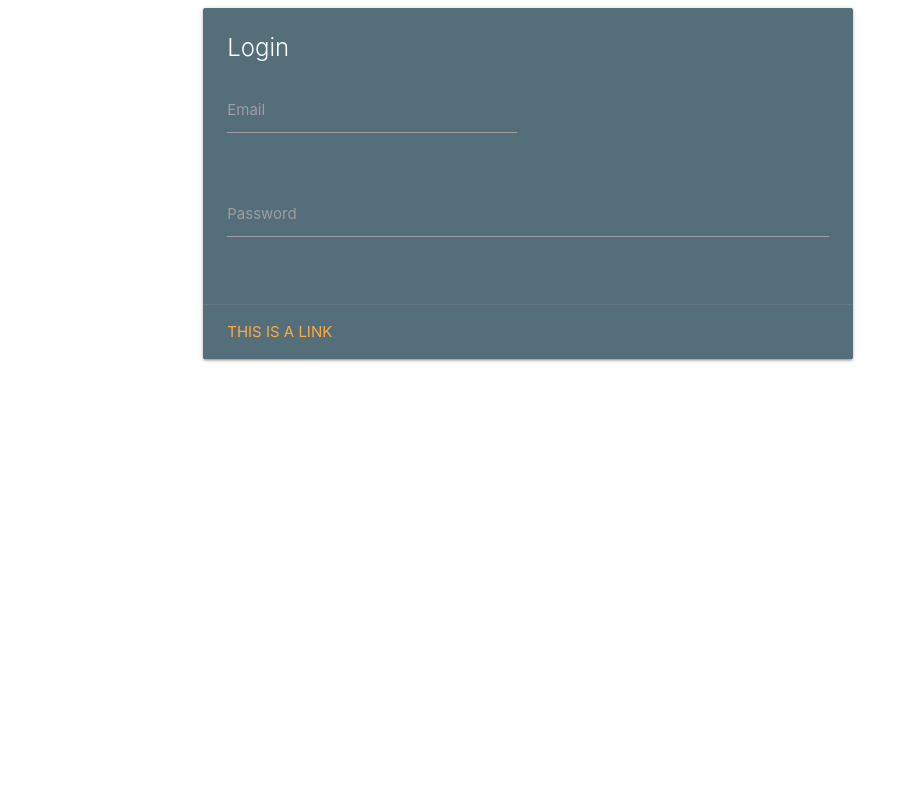
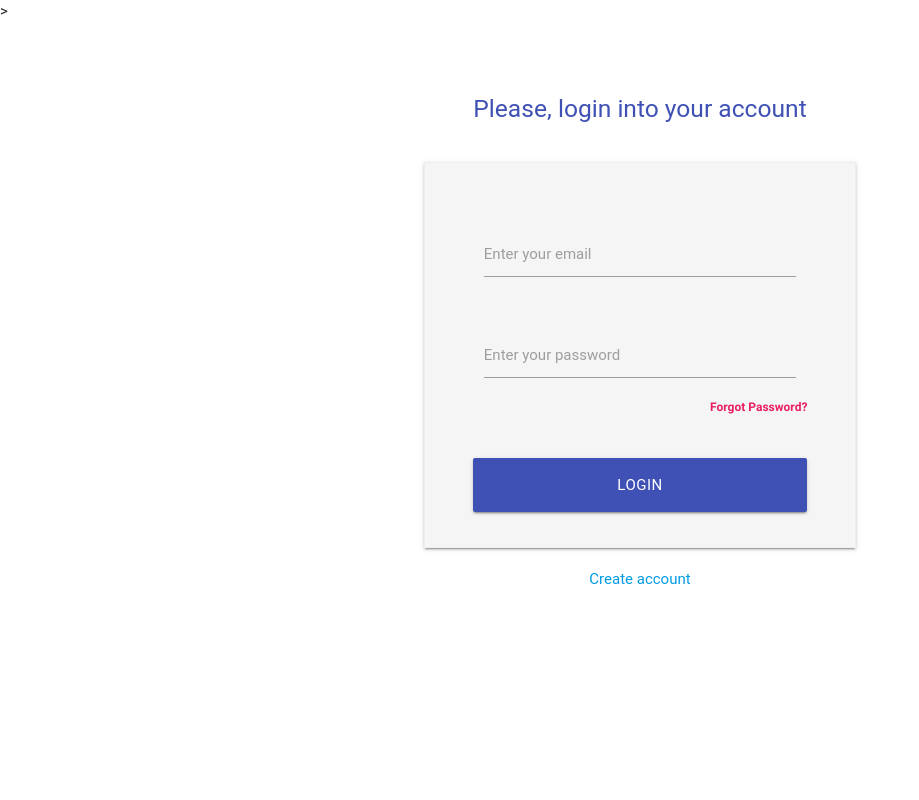
Before and after one commit to pythondeveloper360/whatsapp, a Flask app: page / in a window 1280 px wide. Shown: the whole page, without its empty margins (0-919 px from the left). Run offline with Flask 2, Linux system fonts and the light colour scheme; some libraries are stand-ins or nearby versions; some web fonts are replaced.

Commit message:
something better

```diff
--- a/app.py
+++ b/app.py
@@ -1,12 +1,26 @@
-from flask import Flask, render_template,redirect,session
+from flask import Flask, render_template,redirect,session,request,abort
 import sql
 
 app = Flask(__name__)
+app.secret_key = "hanzala"
 
 @app.route("/")
 def index():
     if "login" in session:
+        print(session['login'])
         return render_template('index.html',chats = sql.getChats(session['login']))
     else:
         return render_template("login.html")
+
+@app.route('/login',methods= ["POST"])
+def login():
+    if request.method == "POST":
+        user_id = request.form.get("user_id")
+        password = request.form.get("password")
+        if sql.authenticateUser(user_id=user_id,password=password):
+            session['login'] = user_id
+            return redirect("/")
+        else:
+            print(user_id,password)
+            return ''
 app.run(debug=True)
--- /dev/null
+++ b/static/script.js
@@ -0,0 +1,11 @@
+login = () =>{
+    let xhr = new XMLHttpRequest();
+    xhr.open('POST','/login',true);
+    xhr.setRequestHeader('Content-Type', 'application/json');
+    let data = {
+        "user_id": document.getElementById('user_id'),
+        "password": document.getElementById('password')
+    }
+    xhr.send(JSON.stringify(data));
+
+}
--- a/templates/login.html
+++ b/templates/login.html
@@ -1,42 +1,95 @@
-<!DOCTYPE html>
-<html lang="en">
+<html>
+
 <head>
-    <meta charset="UTF-8">
-    <meta name="viewport" content="width=device-width, initial-scale=1.0">
-    <title>Document</title>
-       <!-- Compiled and minified CSS -->
-       <link rel="stylesheet" href="https://cdnjs.cloudflare.com/ajax/libs/materialize/1.0.0/css/materialize.min.css">
+  <link href="https://fonts.googleapis.com/icon?family=Material+Icons" rel="stylesheet">
+  <link rel="stylesheet" type="text/css" href="https://cdnjs.cloudflare.com/ajax/libs/materialize/0.97.5/css/materialize.min.css">
+  <script src="{{url_for('static',filename = 'script.js')}}"></script>
+  <title>Login</title>>
+  <style>
+    body {
+      display: flex;
+      min-height: 100vh;
+      flex-direction: column;
+    }
 
-       <!-- Compiled and minified JavaScript -->
-       <script src="https://cdnjs.cloudflare.com/ajax/libs/materialize/1.0.0/js/materialize.min.js"></script>
+    main {
+      flex: 1 0 auto;
+    }
 
+    body {
+      background: #fff;
+    }
+
+    .input-field input[type=date]:focus + label,
+    .input-field input[type=text]:focus + label,
+    .input-field input[type=email]:focus + label,
+    .input-field input[type=password]:focus + label {
+      color: #e91e63;
+    }
+
+    .input-field input[type=date]:focus,
+    .input-field input[type=text]:focus,
+    .input-field input[type=email]:focus,
+    .input-field input[type=password]:focus {
+      border-bottom: 2px solid #e91e63;
+      box-shadow: none;
+    }
+  </style>
 </head>
+
 <body>
-    <div class="container">
-    <div class="row">
-        <div class="col s12 m9">
-          <div class="card blue-grey darken-1">
-            <div class="card-content white-text">
-              <span class="card-title">Login</span>
-              <div class="row">
-                <div class="input-field col s6">
-                  <input  id="id" type="text" class="validate">
-                  <label for="id">Email</label>
-                </div>
-              </div>
-              <div class="row">
-                <div class="input-field col s12">
-                  <input  id="password" type="password" class="validate">
-                  <label for="password">Password</label>
-                </div>
+  <div class="section"></div>
+  <main>
+    <center>
+      <div class="section"></div>
+
+      <h5 class="indigo-text">Please, login into your account</h5>
+      <div class="section"></div>
+
+      <div class="container">
+        <div class="z-depth-1 grey lighten-4 row" style="display: inline-block; padding: 32px 48px 0px 48px; border: 1px solid #EEE;">
+
+          <form class="col s12" action="/login" method="POST">
+            <div class='row'>
+              <div class='col s12'>
               </div>
             </div>
-            <div class="card-action">
-              <a href="#">This is a link</a>
+
+            <div class='row'>
+              <div class='input-field col s12'>
+                <input class='validate' type='email' name='user_id' id='user_id' />
+                <label for='email'>Enter your email</label>
+              </div>
             </div>
-          </div>
+
+            <div class='row'>
+              <div class='input-field col s12'>
+                <input class='validate' type='password' name='password' id='password' />
+                <label for='password'>Enter your password</label>
+              </div>
+              <label style='float: right;'>
+								<a class='pink-text' href='#!'><b>Forgot Password?</b></a>
+							</label>
+            </div>
+
+            <br />
+            <center>
+              <div class='row'>
+               <button  type= "submit" name='btn_login' class='col s12 btn btn-large waves-effect indigo'>Login</button>
+              </div>
+            </center>
+          </form>
         </div>
       </div>
-    </div>
+      <a href="#!">Create account</a>
+    </center>
+
+    <div class="section"></div>
+    <div class="section"></div>
+  </main>
+
+  <script type="text/javascript" src="https://cdnjs.cloudflare.com/ajax/libs/jquery/2.2.1/jquery.min.js"></script>
+  <script type="text/javascript" src="https://cdnjs.cloudflare.com/ajax/libs/materialize/0.97.5/js/materialize.min.js"></script>
 </body>
+
 </html>
```
Also changed, not shown: sql.py (+3 -4 lines), templates/index.html (+10 -1 lines), utils.py (+9 -12 lines), static/styles.css (added).
